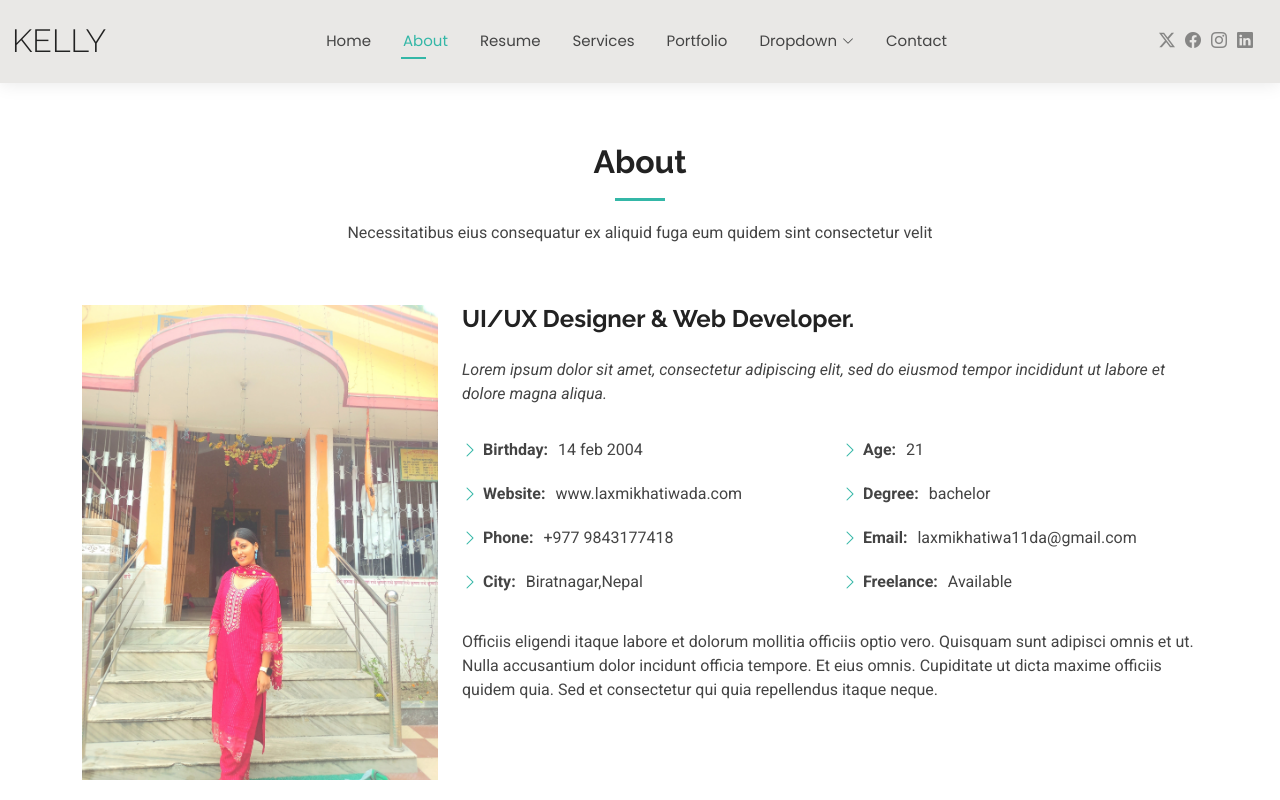
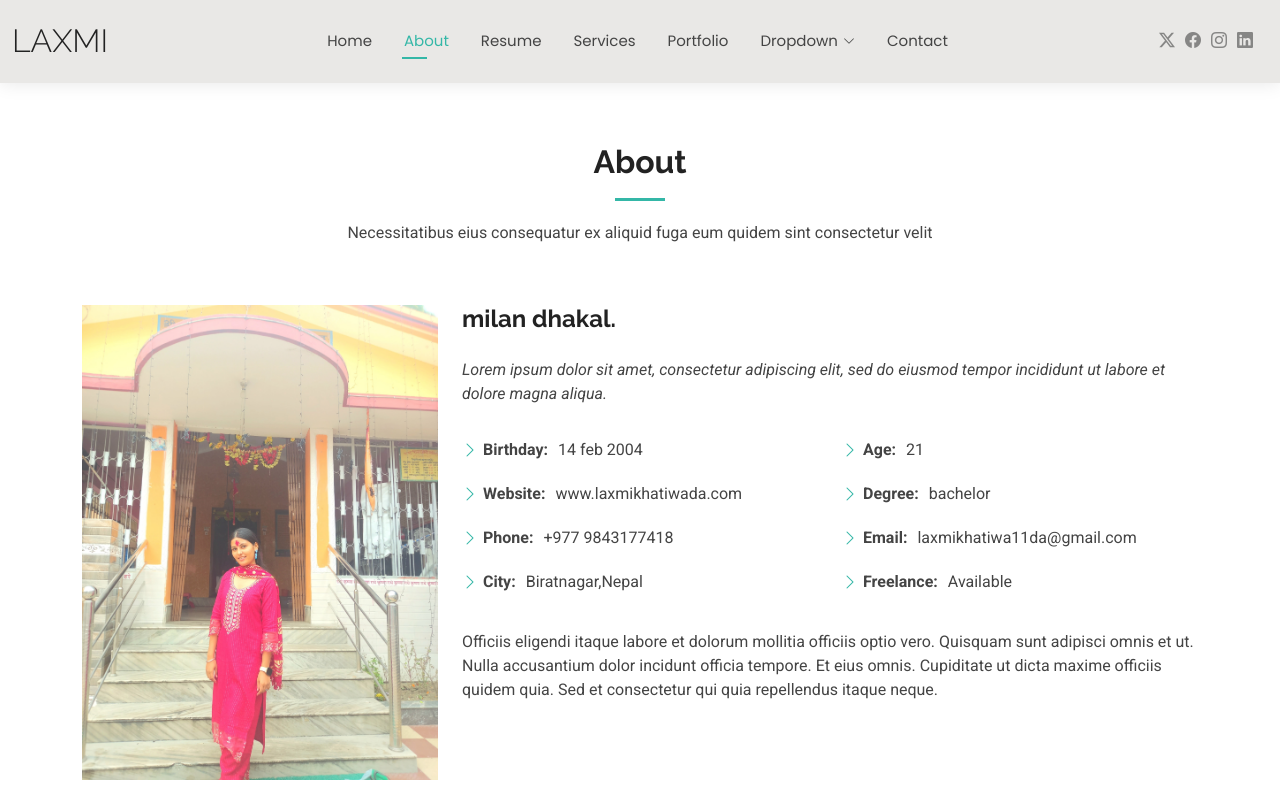
Before and after one commit to Laxmikhatiwada-ctrl/portfolio-website, a plain HTML site: page about.html in a window 1280 px wide. Shown: the top 800 px of the page. Drawn offline with Linux system fonts and the light colour scheme.

Commit message:
comitted

```diff
--- a/about.html
+++ b/about.html
@@ -44,7 +44,7 @@
       <a href="index.html" class="logo d-flex align-items-center me-auto me-xl-0">
         <!-- Uncomment the line below if you also wish to use an image logo -->
         <!-- <img src="assets/img/logo.png" alt=""> -->
-        <h1 class="sitename">Kelly</h1>
+        <h1 class="sitename">laxmi</h1>
       </a>
 
       <nav id="navmenu" class="navmenu">
@@ -104,7 +104,7 @@
             <img src="20241116_103811.jpg" class="img-fluid" alt="">
           </div>
           <div class="col-lg-8 content">
-            <h2>UI/UX Designer &amp; Web Developer.</h2>
+            <h2>milan dhakal.</h2>
             <p class="fst-italic py-3">
               Lorem ipsum dolor sit amet, consectetur adipiscing elit, sed do eiusmod tempor incididunt ut labore et dolore
               magna aliqua.
```
Also changed, not shown: index.html (+1 -1 lines).
